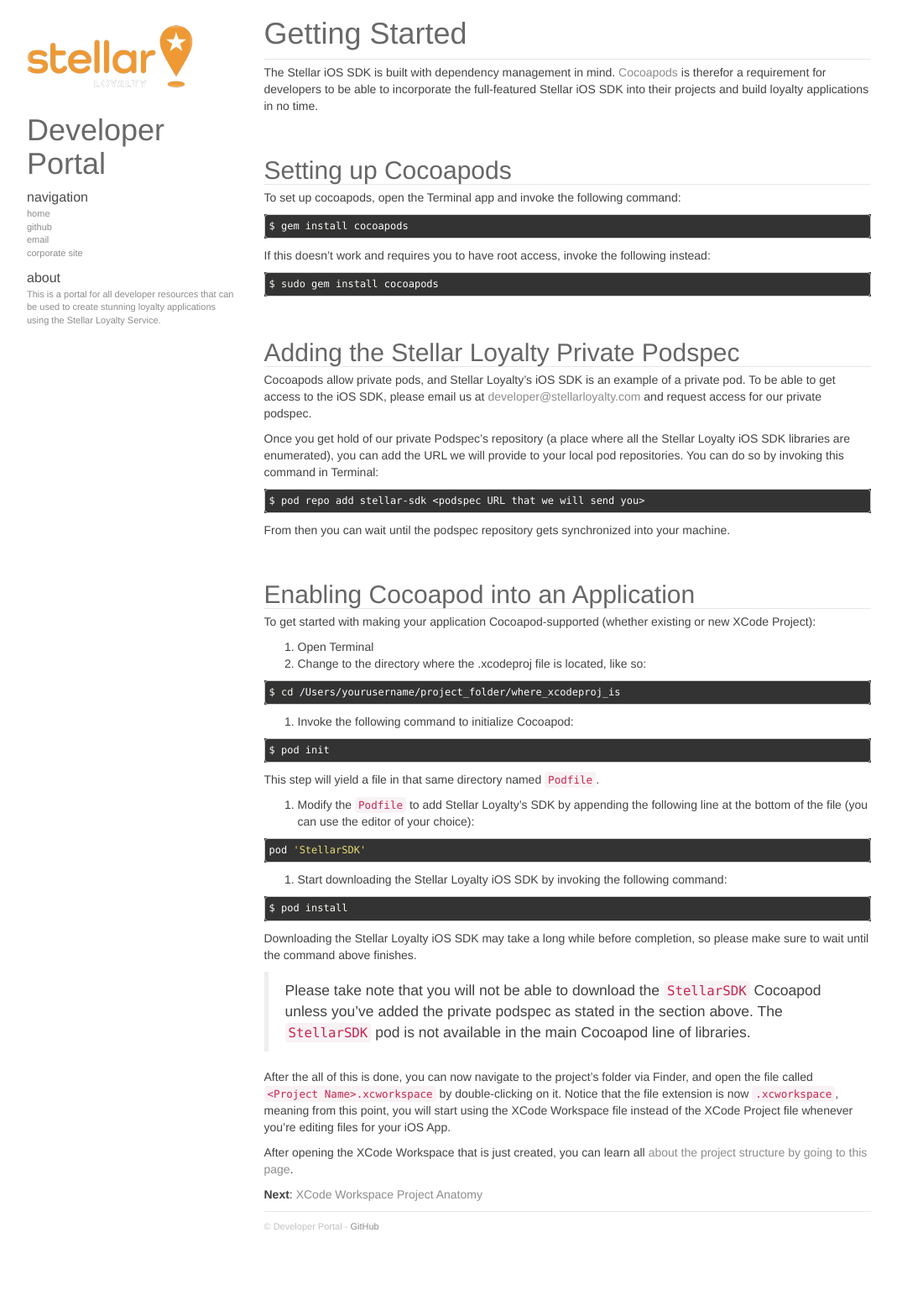
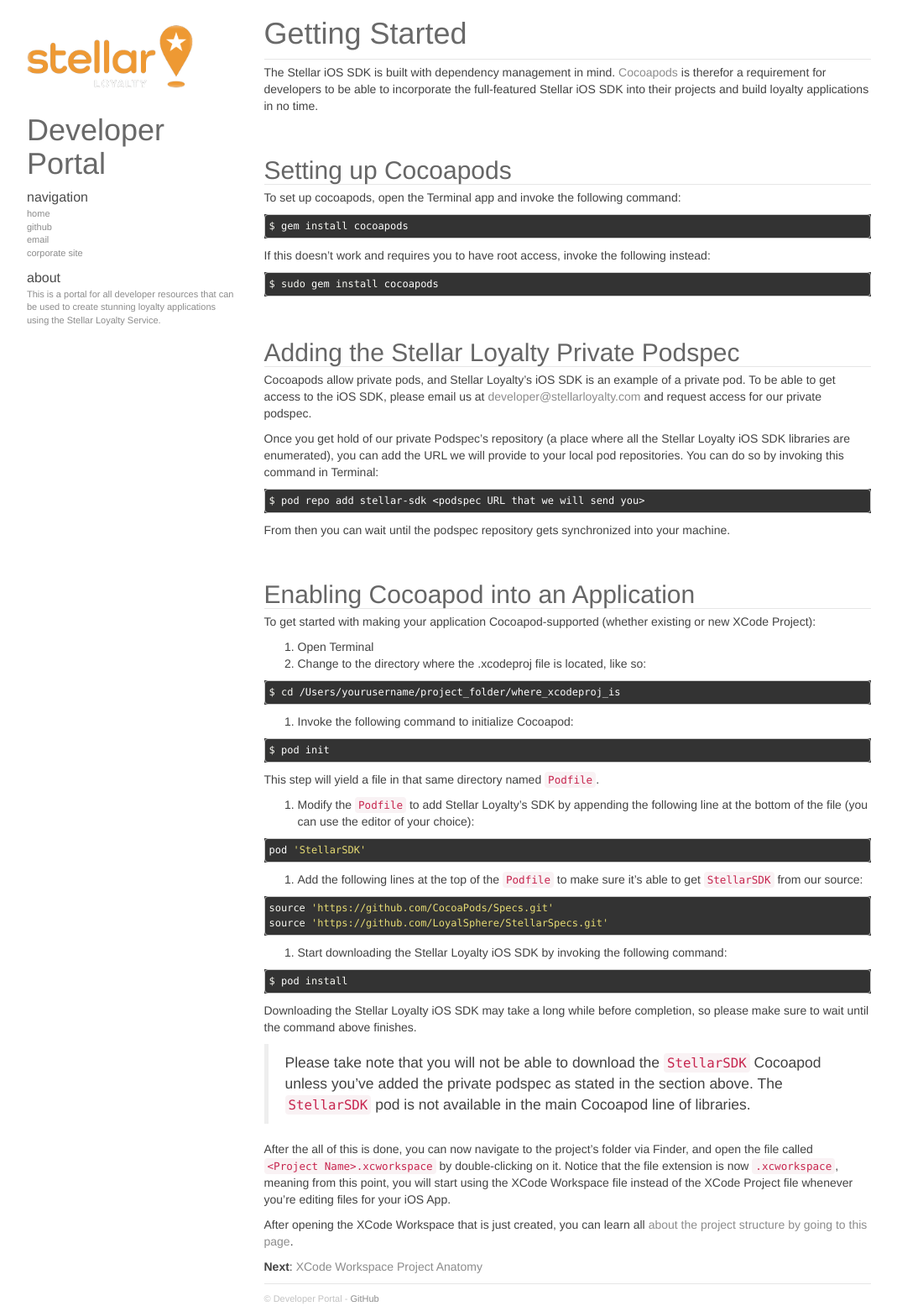
Before and after one commit to jofell/stellar-dev, a Jekyll site: the page built from _ios_sdk/pages/00_getting_started.md, in a window 1280 px wide. Shown: the whole page at 84% size, without its empty margins (58-1127 px from the left). Built offline with Jekyll 4.4.1, drawn with Linux system fonts in a browser that asks for light colours; nearby versions of some CDN libraries; Markdown is read by kramdown in place of the engine named in the settings; before the commit the page ends 1468 px from its top, so only the background shows below that.

Commit message:
Forgot to add the stellar specs line for sources

```diff
--- a/_ios_sdk/pages/00_getting_started.md
+++ b/_ios_sdk/pages/00_getting_started.md
@@ -45,7 +45,11 @@
 4. Modify the `Podfile` to add Stellar Loyalty's SDK by appending the following line at the bottom of the file (you can use the editor of your choice):{% highlight bash %}
 pod 'StellarSDK'
 {% endhighlight %}
-5. Start downloading the Stellar Loyalty iOS SDK by invoking the following command: {% highlight bash %}
+5. Add the following lines at the top of the `Podfile` to make sure it's able to get `StellarSDK` from our source:{% highlight bash %}
+source 'https://github.com/CocoaPods/Specs.git'
+source 'https://github.com/LoyalSphere/StellarSpecs.git'
+{% endhighlight %}
+6. Start downloading the Stellar Loyalty iOS SDK by invoking the following command: {% highlight bash %}
 $ pod install
 {% endhighlight %} Downloading the Stellar Loyalty iOS SDK may take a long while before completion, so please make sure to wait until the command above finishes.
 
```
